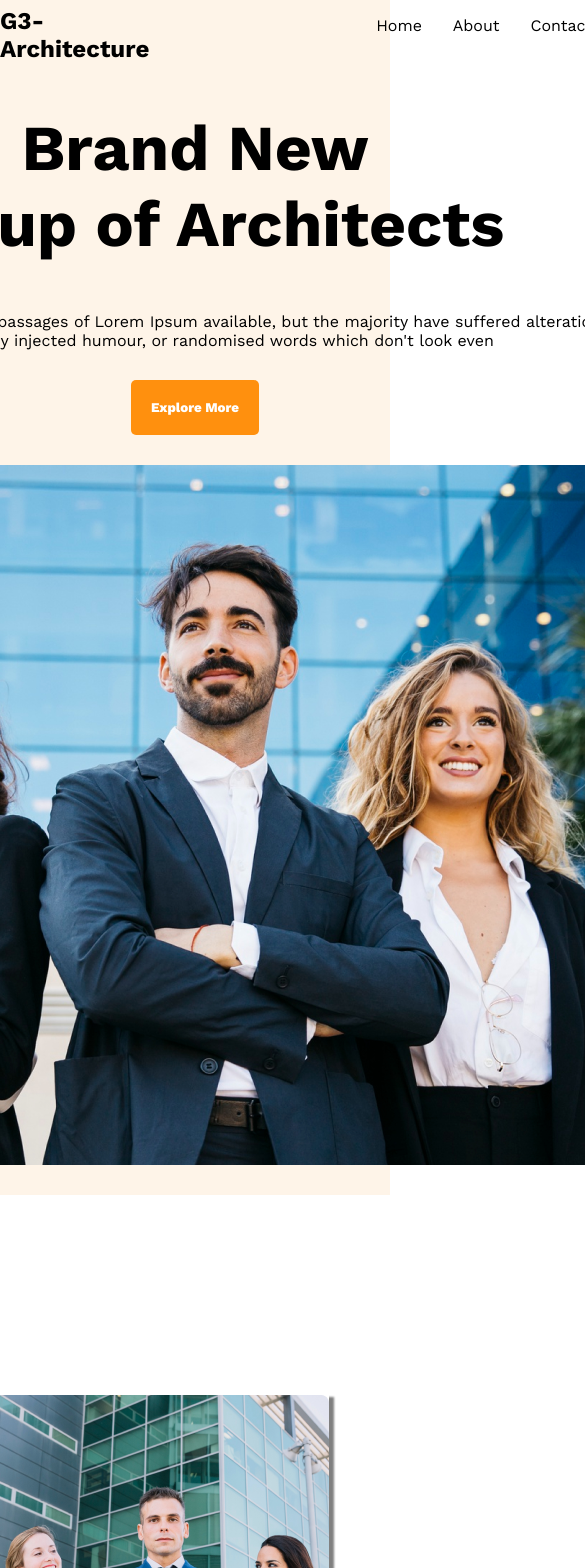
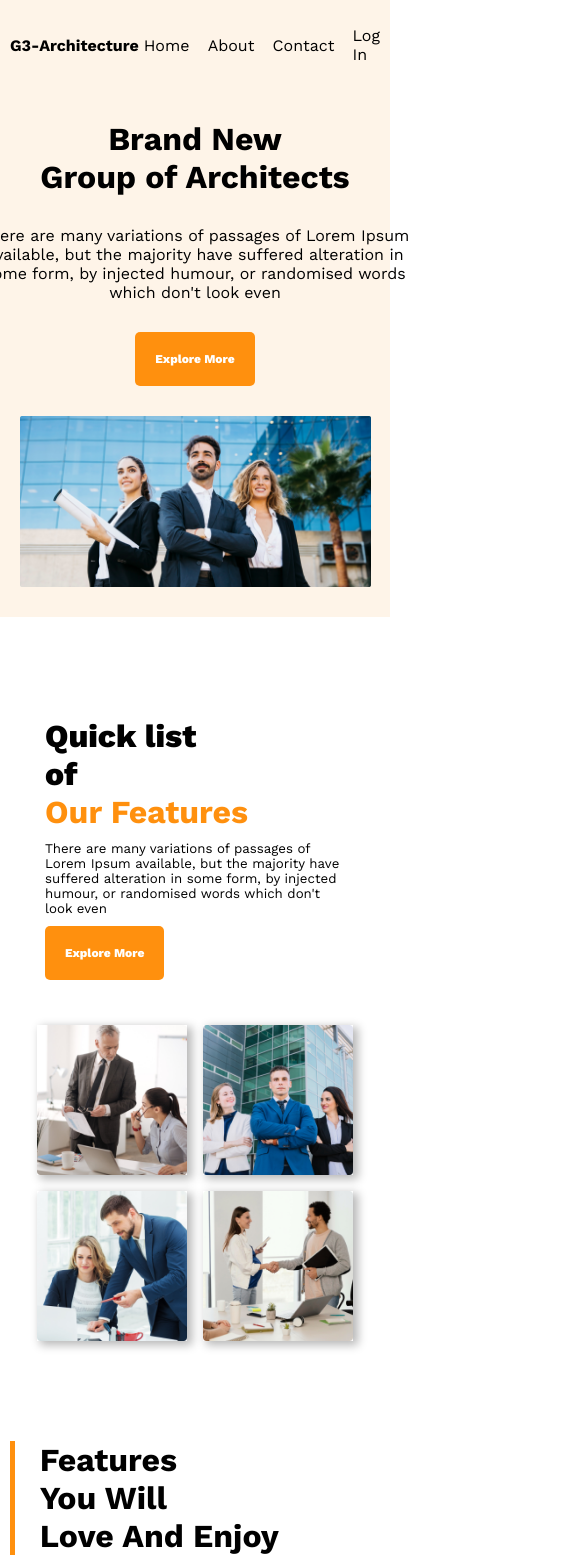
Before and after one commit to J1lap1/g3-architecture, a plain HTML site: page index.html in a window 390 px wide. Shown: the top 1568 px of the page, 585 px wide, since content can reach past the window. Drawn offline with nearby package versions, Linux system fonts and the light colour scheme.

Commit message:
responsive

```diff
--- a/index.html
+++ b/index.html
@@ -55,7 +55,7 @@
                 <h5 class="feature-description">
                     There are many variations of passages of Lorem Ipsum available, but the majority have suffered alteration in some form, by injected humour, or randomised words which don't look even
                 </h5>
-                <button class="btn-primary" i>
+                <button class="btn-primary">
                     Explore More
                 </button>
             </div>
@@ -121,7 +121,6 @@
             </h1>
             <p>
                 Lorem ipsum dolor, sit amet consectetur adipisicing elit. Nobis, magni. Nulla quasi officia
-                <br>
                 blanditiis nihil repellendus, modi voluptates provident quisquam.
             </p>
                 <div class="records">
--- a/styles.css
+++ b/styles.css
@@ -20,7 +20,6 @@ body{
     align-items: center;
     flex-direction: column; */
     margin: 0;
-    margin-bottom: 400px;
 }
 /* nav styles */
 nav{
@@ -28,25 +27,29 @@ nav{
     width: 100%;
 }
 .nav-head{
-
+    padding-top: 10px;
     display: flex;
     justify-content: space-between;
     align-items: center;
-    gap: 40%;
-
+    width: 100%;
+}
+.nav-title{
+width: 100%;
+padding-left: 10px;
 }
 .nav-head>ul{
     list-style: none;
     display: flex;
+    justify-content: flex-end;
+    align-items: center;
     width: 100%;
-    justify-content: space-evenly;
+    padding: 0;
+    padding-right: 10px;
 }
 .nav-head>ul>li{
-    margin-left: 17%;
+    margin-left: 10%;
 }
-.nav-title{
-    /* margin-right: 576px; */
-}
+
 .banner{
     display: flex;
     flex-direction: column;
@@ -59,17 +62,16 @@ nav{
     font-size: 64px;
     text-align: center;
     margin: 0;
-    margin: 40px 0 30px 0;
-    margin-top: 40px;
+    margin: 40px 0 20px 0;
 }
 .banner-description{
     font-weight: normal;
     font-size: 16px;
     text-align: center;
-    width: 868px;
+    width: 768px;
     text-align: center;
     margin: 0;
-    margin: 20px 0 30px 0;
+    margin: 10px 0 30px 0;
 }
 .banner>img{
     width: 1440px;
@@ -90,7 +92,7 @@ main{
     width: 1375px;
     justify-content: center;
     gap: 15px;
-    margin-top: 200px;
+    margin-top: 150px;
 }
 
 .feature-images{
@@ -98,10 +100,11 @@ main{
     grid-template-columns: repeat(2,1fr);
     width: 700px;
     gap: 16px;
+    margin-top: 30px;
 }
 
 .feature-images>img{
-    box-shadow: 4px 3px 2px 1px gray;
+    box-shadow: 4px 3px 9px 1px rgb(183, 183, 183);
     border-radius: 0px;
 }
 
@@ -124,12 +127,12 @@ font-size: 50px;
 }
 
 .feature-description{
-    width: 387px;
+    width: 300px;
+    margin: 25px 0;
+    font-weight: 400;
 }
 
 .feature-explained{
-    /* display: grid;
-    grid-template-columns: repeat(2,1fr); */
     display: flex;
     gap: 80px;
     align-items: flex-start;
@@ -145,7 +148,6 @@ font-size: 50px;
     font-size: 32px;
 }
 .feature-sec-head>p{
-    /* display: block; */
     font-size: 16px;
 }
 .feature-info{
@@ -176,12 +178,13 @@ font-size: 50px;
 .facts>h1{
     font-size: 48px;
 }
+.facts p{
+    width: 100%;
+}
 .records{
     padding: 0 50px;
     display: grid;
     grid-template-columns: repeat(4,1fr);
-    /* display: flex;
-    justify-content: space-evenly; */
     align-items: center;
     margin-top: 40px;
 }
@@ -217,9 +220,11 @@ font-size: 50px;
 .sponsors>p{
     font-size: 16px;
 }
-.sponsor-list{
+.sponsors-list{
     display: flex;
+    margin-top: 30px;
     justify-content: space-evenly;
+    align-items: center;
 }
 .sponsors-list>img{
     margin:0 45px;
@@ -240,7 +245,121 @@ footer>h3{
 }
 
 @media screen and (max-width:576px) {
-    /* .nav-head{
+    /* NAV STYLES */
+    .nav-head{
+        gap: 5%;
+    }
+    .nav-head>ul>li{
+        /* margin-left: ; */
+    }
+    .nav-title{
+        font-size: 16px;
+    }
+    /* BANNER STYLES */
+    .banner-head{
+        font-size:32px;
+        width: 100%;
+    }
+    .banner-description{
+        width: 445px;
+    }
+    .banner img{
+        width: 90%;
+    }
+    .btn-primary{
+        font-size: 12px;
+    }
+    /* FEATURES LIST STYLES */
+    .features{
+        margin-top: 100px;
+        width: 100%;
+        flex-direction: column-reverse;
+        align-items: center;
+    }
+    .feature-images{
+        display: grid;
+        grid-template-columns: repeat(2,1fr);
+        width: 100px;
+        gap: 16px;
+        margin-top: 30px;
+        align-content: center;
+        justify-content: center;
+    }
+    .feature-images>img{
+        box-shadow: 4px 3px 9px 1px rgb(183, 183, 183);
+        border-radius: 0px;
+        width:  150px;
+        height: 150px;
+
+    }
+    .feature-head{
+        font-size: 32px;
+    }
+    .feature-details{
+        margin: 0;
+    }
+    .feature-description{
+        margin: 10px 0;
+    }
+    /* FEATURE EXPLAINED STYLES */
+    .feature-explained{
         flex-direction: column;
-    } */
+        align-items: center;
+        width: 95%;
+        gap: 20px;
+        margin: 100px 0;
+        padding: 0;
+    }
+    .feature-explained>img{
+        width: 99%;
+    }
+    #experience{
+        top: 76%px ;
+        left: 25%;
+        width: 50%;
+    }
+
+    /* FACTS RESPONSIVE STYLES */
+    .facts>h1 {
+        font-size: 32px;
+    }
+    .facts p{
+        width: 60%;
+        margin: 0 auto;
+    }
+    .records{
+        grid-template-columns: repeat(2,1fr);
+        padding: 0;
+    }
+    .task{
+        width:  150px;
+        height: 150px;
+        margin: 30px 30px;
+        display: flex;
+        flex-direction: column;
+        align-items: center;
+        justify-content: flex-end;
+    }
+    /* SPONSORS RESPONSIVE STYLE */
+    .sponsors>h1{
+        font-size: 40px;
+    }
+    .sponsors>p{
+        font-size: 24px;
+        margin-bottom: 60px;
+    }
+    .sponsors-list{
+        flex-direction: column;
+    }
+    .sponsors-list>img{
+        margin: 15px;
+    }
+    /* FOOTER RESPONSIVE STYLE */
+    footer{
+        font-size: 16px;
+        width: 100%;
+    }
+
+
+
 }
```
